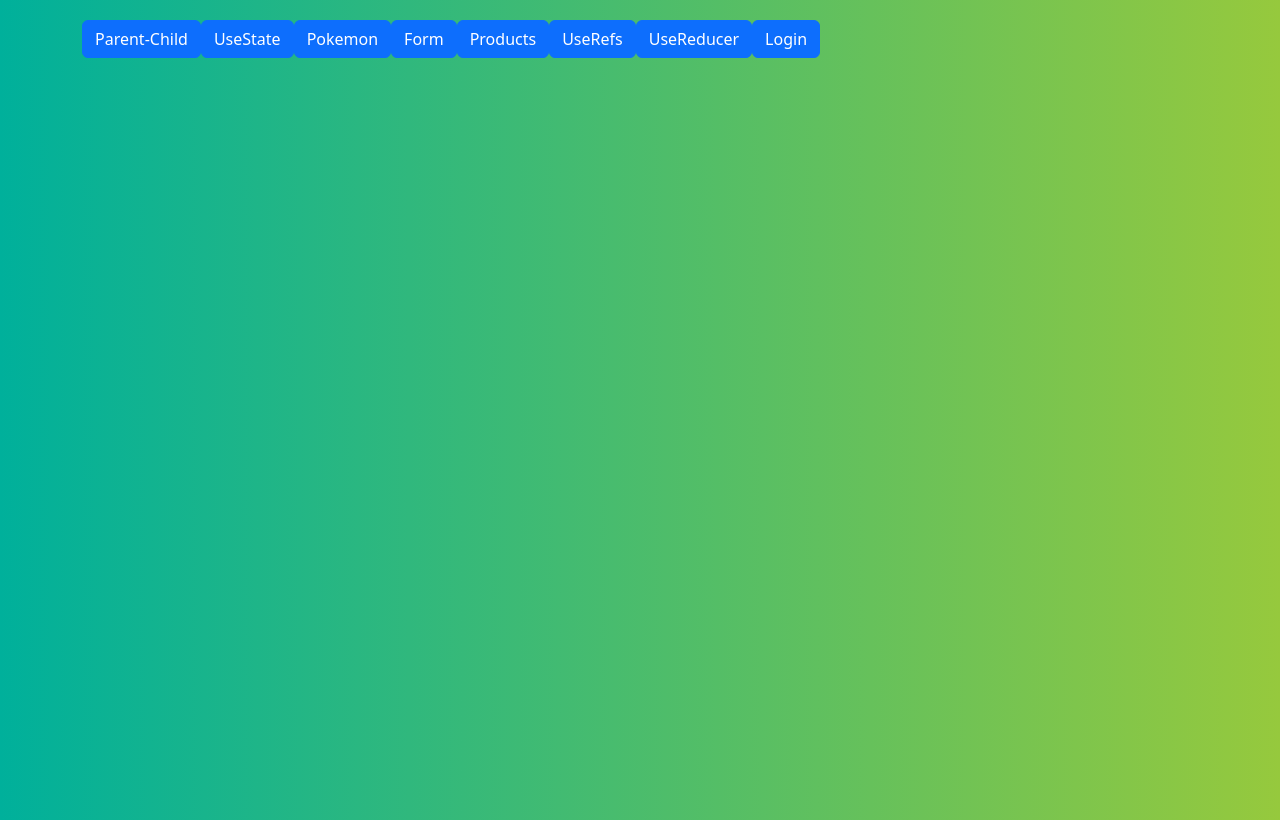
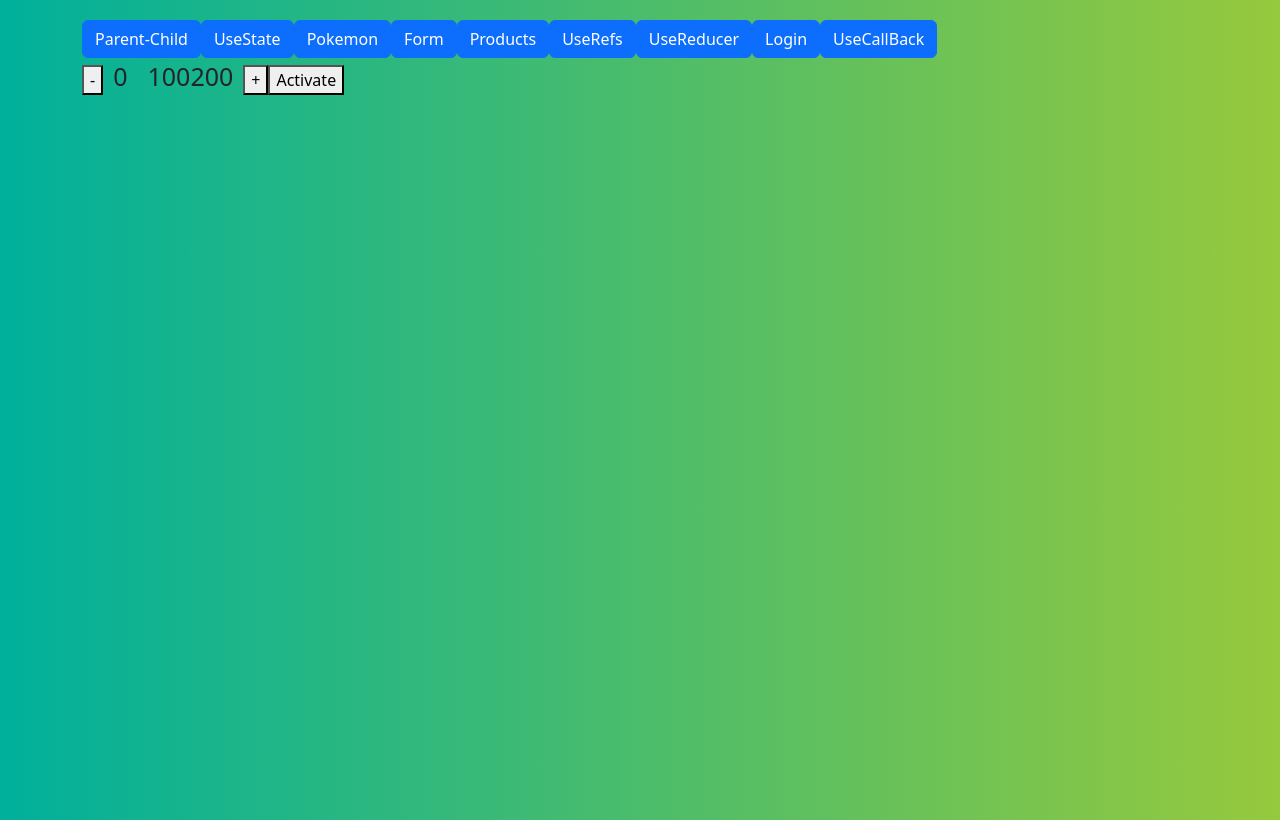
Before and after one commit to daikianjiki/ReactPractice, a React (Create React App) app: page /callback in a window 1280 px wide. Built offline with nearby package versions, Linux system fonts and the light colour scheme.

Commit message:
practice useCallBack and useMemo hooks

```diff
--- /dev/null
+++ b/src/components/UseCallBackDemo/Button.tsx
@@ -0,0 +1,11 @@
+import { memo } from "react"
+
+
+function Button(props: any) {
+    console.log("Button Executed from ", props.children)
+    return (
+        <button onClick={props.clickHandler}>{props.children}</button>
+    )
+}
+
+export default memo(Button)
--- /dev/null
+++ b/src/components/UseCallBackDemo/Span.tsx
@@ -0,0 +1,10 @@
+import { memo } from "react"
+
+function Span(props: any) {
+    console.log("Span Executed from ", props.children)
+    return (
+        <span>{props.children}</span>
+    )
+}
+
+export default memo(Span)
--- /dev/null
+++ b/src/components/UseCallBackDemo/UseCAllBackDemo.tsx
@@ -0,0 +1,39 @@
+import { useCallback, useMemo, useState } from "react";
+import Button from "./Button";
+import Span from "./Span";
+
+
+export default function UseCallBackDemo() {
+    let [count, setCount] = useState(0)
+    let [activate, setActivate] = useState(false)
+
+    let incrementHandler = useCallback(() => {
+        if (activate)
+            setCount(count + 1)
+    }, [activate])
+
+    let decrementHandler = useCallback(() => {
+        if (activate)
+            setCount(count - 1)
+    }, [activate])
+
+    function activateHandler() {
+        setActivate(true)
+    }
+
+    let list = useMemo(() => {
+        return [100, 200]
+    }, [])
+
+    console.log("UseCallBackDemo Component Executed")
+
+    return (
+        <div>
+            <Button clickHandler={decrementHandler}> - </Button>
+            <Span>{count}</Span>
+            <Span>{list}</Span>
+            <Button clickHandler={incrementHandler}> + </Button>
+            <Button clickHandler={activateHandler}>Activate</Button>
+        </div>
+    )
+}
--- a/src/components/navbar.tsx
+++ b/src/components/navbar.tsx
@@ -9,6 +9,7 @@ import UseRefPage from '../pages/UseRefPage'
 import UseReducerPage from '../pages/UseReducerPage'
 import LoginPage from '../pages/LoginPage'
 import AuthContext from './Context/AuthContext'
+import UseCallBackPage from '../pages/UseCallBackPage'
 
 const Navbar: React.FC = () => {
     return (
@@ -37,6 +38,9 @@ const Navbar: React.FC = () => {
             <Link to="/login">
                 <Button>Login</Button>
             </Link>
+            <Link to="/callback">
+                <Button>UseCallBack</Button>
+            </Link>
 
             <Routes>
                 <Route path ='/' element = {<ParentChildPage/>} />
@@ -51,6 +55,7 @@ const Navbar: React.FC = () => {
                         <LoginPage />
                     </AuthContext.Provider>
                 } />
+                <Route path ='/callback' element = {<UseCallBackPage/>} />
 
             </Routes>
         </div>
--- /dev/null
+++ b/src/pages/UseCallBackPage.tsx
@@ -0,0 +1,7 @@
+import UseCallBackDemo from "../components/UseCallBackDemo/UseCAllBackDemo";
+
+export default function UseCallBackPage() {
+    return (
+        <UseCallBackDemo />
+    )
+}
```
